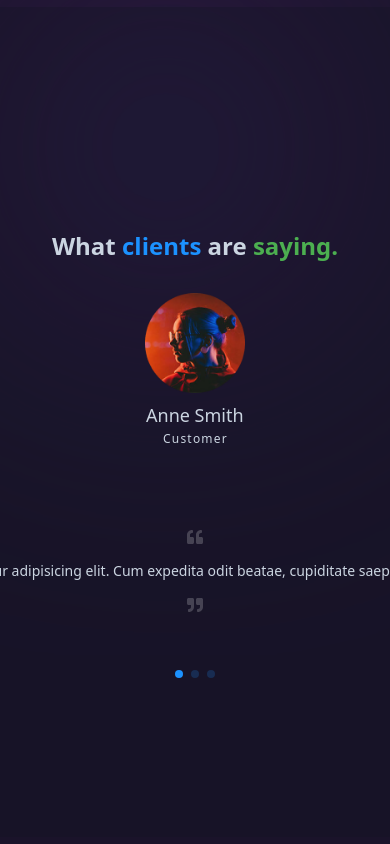
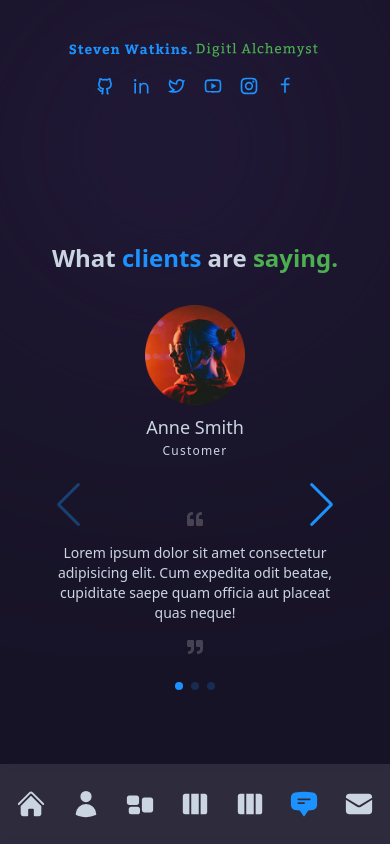
Before and after one commit to Digitl-Alchemyst/digitl-alchemyst-portfolio, a Next.js app: page /testimonials in a window 390 px wide. Built offline with nearby package versions, Linux system fonts and the light colour scheme.

Commit message:
Testimonial Page Fully Responsive

```diff
--- a/src/components/TestimonialSlider.js
+++ b/src/components/TestimonialSlider.js
@@ -40,7 +40,7 @@ const TestimonialSlider = () => {
         clickable: true,
       }}
       modules={[Navigation, Pagination]}
-      className='h-[400px]'
+      className='flex h-[400px] w-[300px] sm:w-[450px] md:w-[700px] lg:w-[850px] xl:w-[1200px] items-center justify-center sm:h-[420px] '
     >
       {testimonialData.map((name, index) => {
         return (
@@ -66,15 +66,15 @@ const TestimonialSlider = () => {
               <div className='relative flex flex-1 flex-col justify-center before:w-[1px] xl:pl-10  xl:before:absolute xl:before:left-0 xl:before:h-[200px] xl:before:bg-white/20'>
                 {/* Quotes "" */}
                 <div className='mb-4'>
-                  <FaQuoteLeft className='text-4-xl mx-auto text-white/20 md:mx-0 xl:text-6xl' />
+                  <FaQuoteLeft className='text-2-xl mx-auto text-white/20 md:mx-0 xl:text-4xl' />
                 </div>
                 {/* Message  */}
-                <div className='text-center md:pr-14 md:text-left lg:pr-12 xl:pr-10 xl:text-lg text-sm sm:text-base'>
+                <div className='text-center text-sm sm:text-base md:pr-14 md:text-left lg:pr-12 xl:pr-10'>
                   {name.message}
                 </div>
                 {/* Quotes "" */}
                 <div className='mt-4 flex justify-end'>
-                  <FaQuoteRight className='text-4-xl mx-auto text-white/20 md:mx-0 xl:text-6xl' />
+                  <FaQuoteRight className='text-2-xl mx-auto text-white/20 md:mx-0 xl:text-4xl' />
                 </div>
               </div>
             </div>
--- a/src/pages/testimonials/index.js
+++ b/src/pages/testimonials/index.js
@@ -5,15 +5,16 @@ import Layout from '@/c/Layout'
 
 const Testimonials = () => {
   return (
-    <main className='py-16 text-center'>
+    <main className='h-[100vh] '>
+      <Layout className='w-screen'>
         <div className=' mx-auto flex h-full flex-col justify-center items-center'>
-        <Layout className=''>
+
         <motion.h2
           variants={fadeIn('up', 0.2)}
           initial='hidden'
           animate='show'
           exit='hidden'
-            className='h2 mb-8 xl:mb-0'
+          className='h2 mb-8 xl:mb-0 mt-6'
         >
           What <span className='text-accent'>clients</span> are{' '}
           <span className='text-accent2'>saying.</span>
@@ -23,12 +24,12 @@ const Testimonials = () => {
           initial='hidden'
           animate='show'
           exit='hidden'
-            className='xl:pr-22 pb-20'
+          className='pb-20 xl:pr-22'
         >
           <TestimonialSlider />
         </motion.div>
+        </div>
       </Layout>
-      </div>
     </main>
   );
 };
```
Lines whose indentation alone changed are shown as unchanged.
